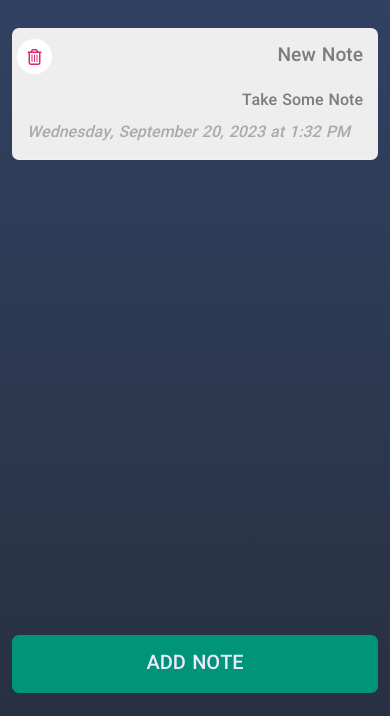
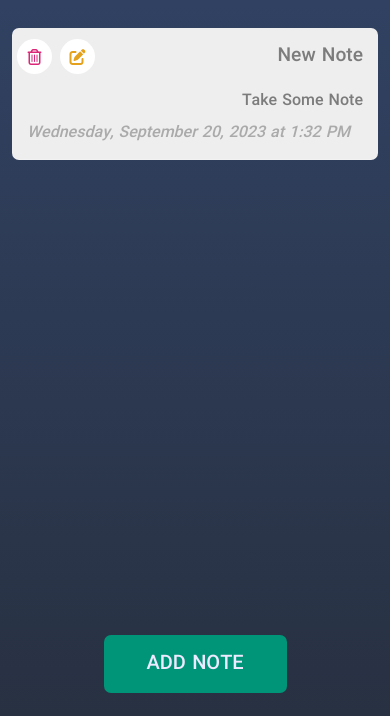
Before and after one commit to mrhosseinsalari/Note-App, a plain HTML site: page index.html in a window 390 px wide. Both pictures are taken after a click on the button "ADD NOTE". Shown: the part 128-844 px from the top of the page. Drawn offline with Linux system fonts and the light colour scheme.

Commit message:
responsive website for small sizes (Mobile)

```diff
--- a/css/style.css
+++ b/css/style.css
@@ -62,6 +62,7 @@ body {
   margin-top: 1rem;
   overflow-y: auto;
   margin-bottom: 1rem;
+  scrollbar-width: none;
 }
 .notes__list::-webkit-scrollbar {
   display: none;
@@ -99,7 +100,7 @@ body {
   font-style: italic;
   text-align: left;
 }
-.notes__add {
+.notes__button {
   background-color: #009578;
   border: none;
   border-radius: 7px;
@@ -112,7 +113,7 @@ body {
   width: 100%;
   transition: all 0.3s ease-in-out;
 }
-.notes__add:hover {
+.notes__button:hover {
   background-color: #00af8c;
 }
 
@@ -153,7 +154,10 @@ body {
   margin-bottom: 10px;
 }
 
-.notes__list-trash {
+.notes__icons {
+  display: flex;
+}
+.notes__icon {
   width: 35px;
   height: 35px;
   background: #fff;
@@ -162,6 +166,14 @@ body {
   justify-content: center;
   align-items: center;
   color: var(--mainRed);
+}
+.notes__list-edit {
+  color: #e4a11b;
+  margin-left: 0.5rem;
+  display: none;
+}
+.notes__save {
+  display: none;
 }
 
 @media screen and (max-width: 768px) {
@@ -184,12 +196,13 @@ body {
   .note__body {
     font-size: 1rem;
   }
+  .notes__button {
+    width: 80%;
+    align-self: center;
+  }
 }
 
 @media screen and (max-width: 480px) {
-  .notes {
-    flex-direction: column;
-  }
   .notes__sidebar {
     position: relative;
     width: 100%;
@@ -197,5 +210,23 @@ body {
   }
   .notes__preview {
     display: none;
+    padding: 1rem;
+  }
+  .notes__list-edit {
+    display: flex;
+  }
+  .note__title,
+  .note__body {
+    border-radius: 0.5rem;
+  }
+  .note__body {
+    height: 80vh;
+  }
+  .notes__button {
+    width: 50%;
+  }
+  .notes__save {
+    display: block;
+    margin-top: 1.3rem;
   }
 }
--- a/js/NotesView.js
+++ b/js/NotesView.js
@@ -12,11 +12,12 @@ class NotesView {
      <div class="notes__sidebar">
       <div class="notes__logo">NOTE APP</div>
       <div class="notes__list"></div>
-      <button class="notes__add">ADD NOTE</button>
+      <button class="notes__button notes__add">ADD NOTE</button>
      </div>
      <div class="notes__preview">
       <input type="text" class="note__title" placeholder="note title" />
       <textarea class="note__body" placeholder="Take some note"></textarea>
+      <button class="notes__button notes__save">SAVE NOTE</button>
      </div>
     `;
 
@@ -49,9 +50,14 @@ class NotesView {
      <div class="notes__list-item" data-note-id="${id}">
       <div class="notes__item-header">
         <div class="note__small-title">${title}</div>
-        <span class="notes__list-trash" data-note-id="${id}">
+        <div class="notes__icons">
+         <span class="notes__icon notes__list-edit" data-note-id="${id}">
+          <i class="fas fa-edit"></i>
+         </span>
+         <span class="notes__icon notes__list-trash" data-note-id="${id}">
           <i class="far fa-trash-alt"></i>
-        </span>
+         </span>
+        </div>
       </div>
       <div class="note__small-body">
         ${body.substring(0, MAX_BODY_LENGTH)}
@@ -95,6 +101,20 @@ class NotesView {
         this.onNoteDelete(item.dataset.noteId);
       });
     });
+
+    notesContainer.querySelectorAll(".notes__list-edit").forEach((item) => {
+      item.addEventListener("click", (e) => {
+        e.stopPropagation();
+        this.root.querySelector(".notes__sidebar").style.display = "none";
+        this.root.querySelector(".notes__preview").style.display = "flex";
+        this.onNoteSelect(item.dataset.noteId);
+      });
+    });
+
+    this.root.querySelector(".notes__save").addEventListener("click", (e) => {
+      this.root.querySelector(".notes__sidebar").style.display = "flex";
+      this.root.querySelector(".notes__preview").style.display = "none";
+    });
   }
 
   updateActiveNote(note) {
```
